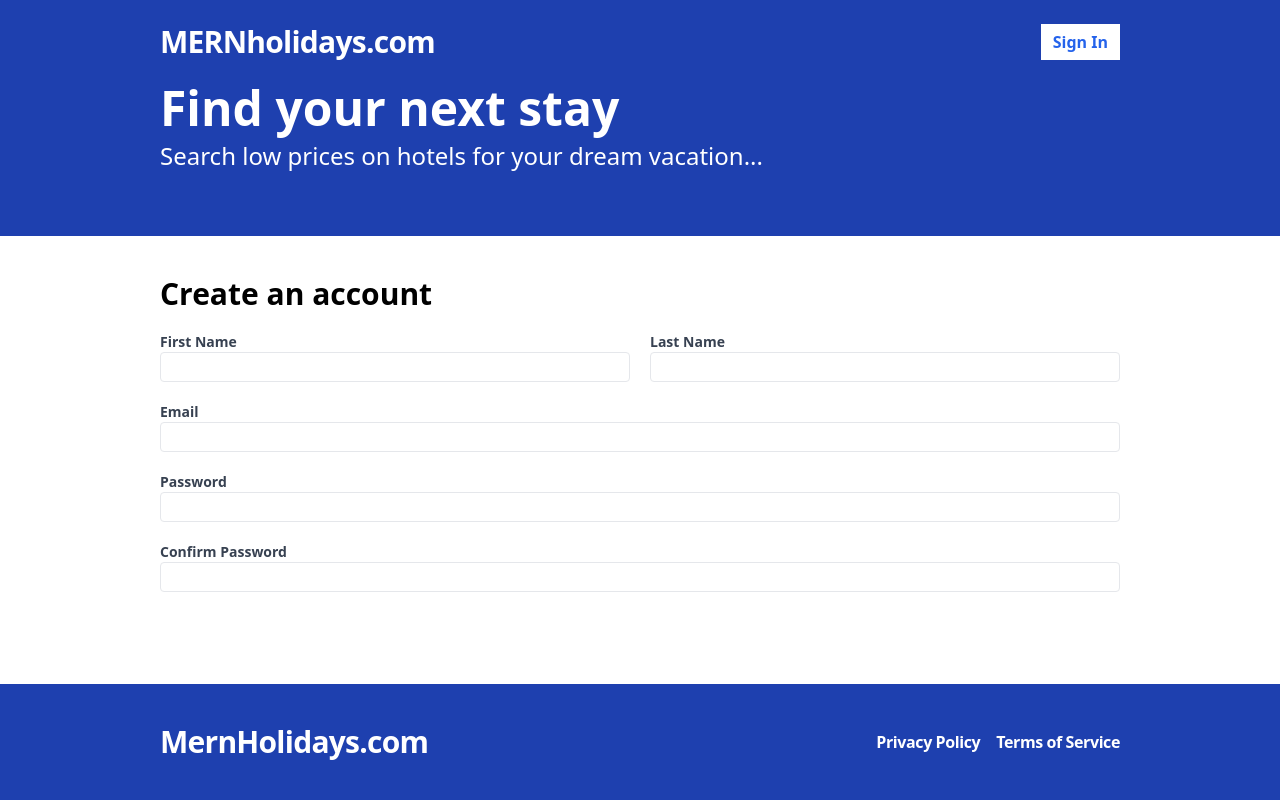
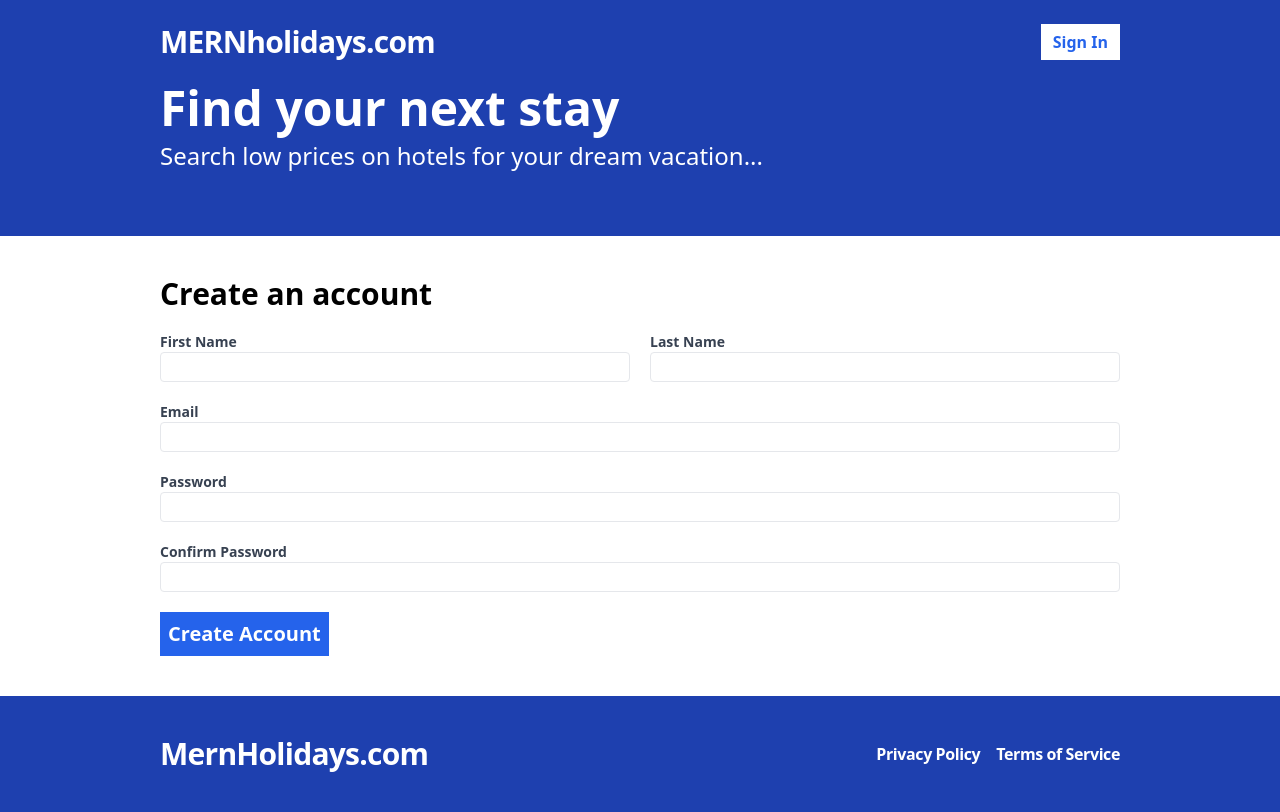
Before and after one commit to Megagig/Hotel-Booking-App, a React (Vite) app in the folder frontend/: page /register in a window 1280 px wide. Built offline with nearby package versions, Linux system fonts and the light colour scheme.

Commit message:
Add Submit Button

```diff
--- a/frontend/src/pages/Register.tsx
+++ b/frontend/src/pages/Register.tsx
@@ -90,6 +90,14 @@ const Register = () => {
           <span className="text-red-500">{errors.confirmPassword.message}</span>
         )}
       </label>
+      <span>
+        <button
+          type="submit"
+          className="bg-blue-600 text-white p-2 font-bold hover:bg-blue-500 text-xl"
+        >
+          Create Account
+        </button>
+      </span>
     </form>
   );
 };
```
